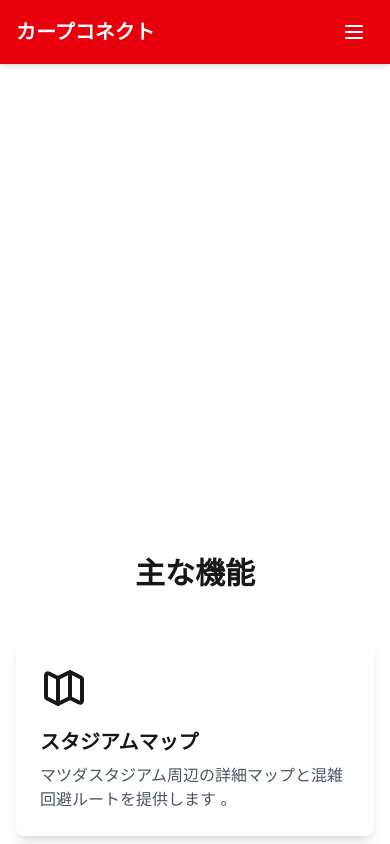
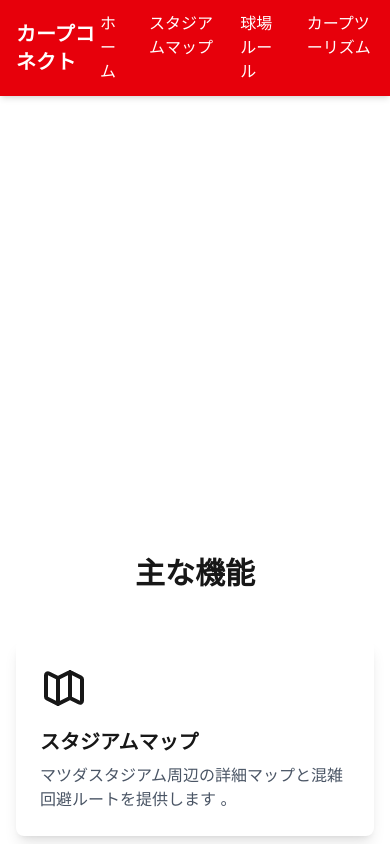
Before and after one commit to Suisan-neki/carp-connect, a Next.js app: page / in a window 390 px wide. Shown: the top 844 px of the page. Built offline with nearby package versions, Linux system fonts and the light colour scheme.

Commit message:
headerを見える化

```diff
--- a/src/components/layout/Header.jsx
+++ b/src/components/layout/Header.jsx
@@ -8,29 +8,24 @@ export default function Header() {
           <span className="font-bold text-xl">カープコネクト</span>
         </Link>
 
-        <nav className="hidden md:flex space-x-6">
-          <Link href="/" className="hover:text-carp-light-red transition">
+        {/* ナビゲーションメニュー - hidden md:flex を flex に変更 */}
+        <nav className="flex space-x-6">
+          <Link href="/" className="hover:text-red-200 transition">
             ホーム
           </Link>
-          <Link href="/stadium-map" className="hover:text-carp-light-red transition">
+          <Link href="/stadium-map" className="hover:text-red-200 transition">
             スタジアムマップ
           </Link>
-          <Link href="/rules" className="hover:text-carp-light-red transition">
+          <Link href="/rules" className="hover:text-red-200 transition">
             球場ルール
           </Link>
-          <Link href="/tourism" className="hover:text-carp-light-red transition">
+          <Link href="/tourism" className="hover:text-red-200 transition">
             カープツーリズム
           </Link>
         </nav>
 
-        <div className="md:hidden">
-          <button className="p-2">
-            <svg xmlns="http://www.w3.org/2000/svg" fill="none" viewBox="0 0 24 24" stroke="currentColor" className="w-6 h-6">
-              <path strokeLinecap="round" strokeLinejoin="round" strokeWidth={2} d="M4 6h16M4 12h16M4 18h16" />
-            </svg>
-          </button>
-        </div>
+        {/* モバイルメニューボタンは一旦削除 */}
       </div>
     </header>
-   );
+  );
 }
```
